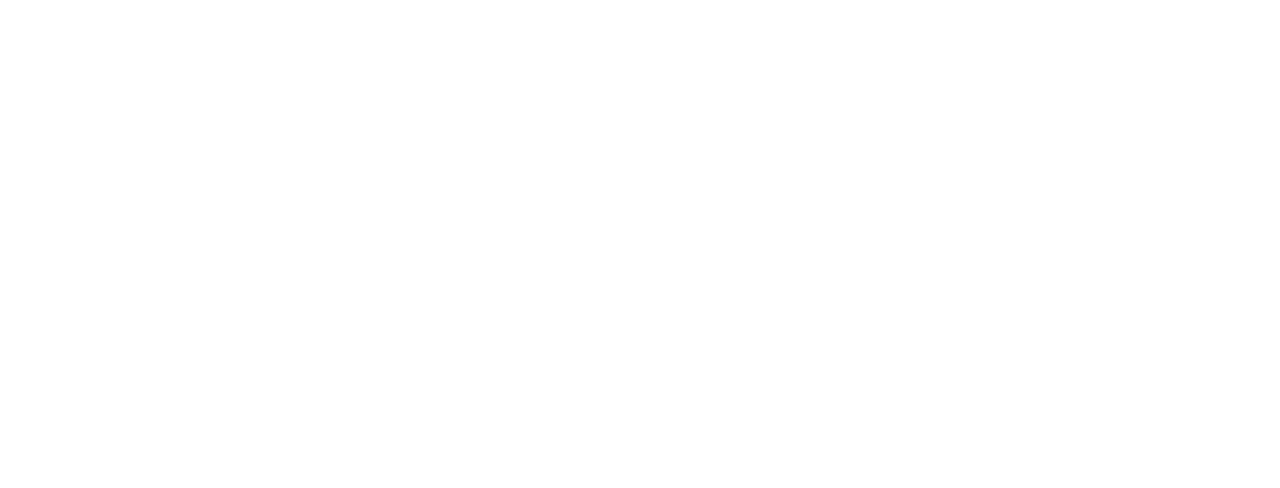
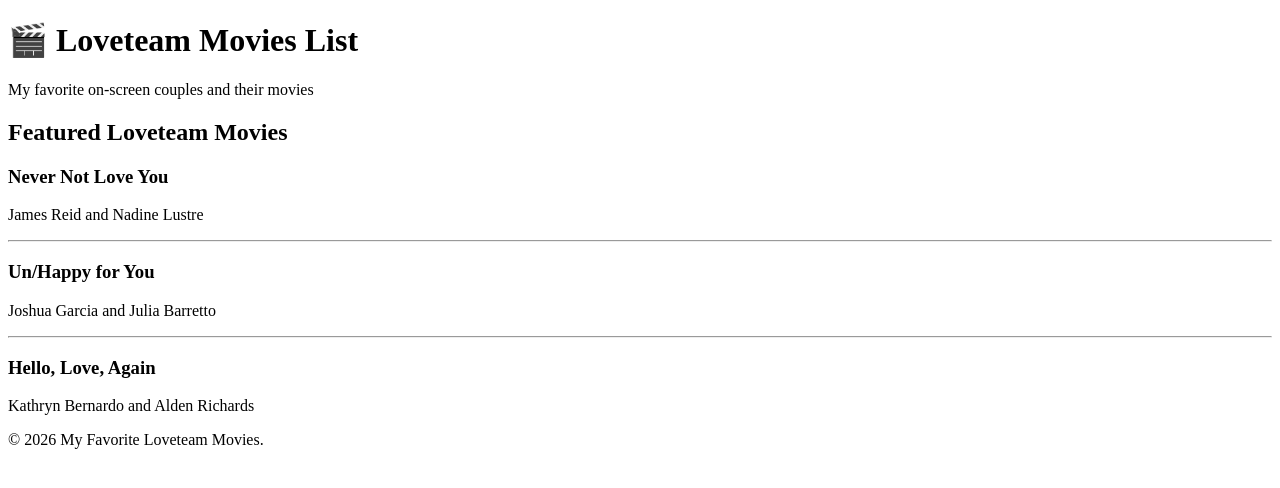
Before and after one commit to stefoine/appdev1-practical-exam, a React (Vite) app: page / in a window 1280 px wide. Shown: the top 488 px of the page. Built offline with nearby package versions, Linux system fonts and the light colour scheme.

Commit message:
Practical Exam Part 2: Component tree created and nested

```diff
--- a/src/App.jsx
+++ b/src/App.jsx
@@ -1,8 +1,14 @@
+import Header from "./components/Header"
+import MovieList from "./components/MovieList"
+import Footer from "./components/Footer"
+
 function App() {
 
   return (
     <>
-
+      <Header />
+      <MovieList />
+      <Footer />
     </>
   )
 }
--- /dev/null
+++ b/src/components/Divider.jsx
@@ -0,0 +1,8 @@
+function Divider() {
+
+    return (
+        <hr />
+    )
+}
+
+export default Divider
--- /dev/null
+++ b/src/components/Footer.jsx
@@ -0,0 +1,9 @@
+function Footer() {
+  return (
+    <footer>
+      <p>&copy; 2026 My Favorite Loveteam Movies.</p>
+    </footer>
+  );
+}
+
+export default Footer
--- /dev/null
+++ b/src/components/Header.jsx
@@ -0,0 +1,11 @@
+function Header() {
+
+  return (
+    <header>
+      <h1>🎬 Loveteam Movies List</h1>
+      <p>My favorite on-screen couples and their movies</p>
+    </header>
+  )
+}
+
+export default Header
--- /dev/null
+++ b/src/components/MovieList.jsx
@@ -0,0 +1,19 @@
+import Divider from "./Divider"
+import MovieOne from "./MovieOne"
+import MovieTwo from "./MovieTwo"
+import MovieThree from "./MovieThree"
+
+function LoveteamList() {
+  return (
+    <>
+      <h2>Featured Loveteam Movies</h2>
+      <MovieOne />
+      <Divider />
+      <MovieTwo />
+      <Divider />
+      <MovieThree />
+    </>
+  );
+}
+
+export default LoveteamList
--- /dev/null
+++ b/src/components/MovieOne.jsx
@@ -0,0 +1,11 @@
+function MovieOne() {
+
+    return (
+        <>
+            <h3>Never Not Love You</h3>
+            <p>James Reid and Nadine Lustre</p>
+        </>
+    )
+}
+
+export default MovieOne
--- /dev/null
+++ b/src/components/MovieThree.jsx
@@ -0,0 +1,11 @@
+function MovieThree() {
+
+    return (
+        <>
+            <h3>Hello, Love, Again</h3>
+            <p>Kathryn Bernardo and Alden Richards</p>
+        </>
+    )
+}
+
+export default MovieThree
--- /dev/null
+++ b/src/components/MovieTwo.jsx
@@ -0,0 +1,11 @@
+function MovieTwo() {
+
+    return (
+        <>
+            <h3>Un/Happy for You</h3>
+            <p>Joshua Garcia and Julia Barretto</p>
+        </>
+    )
+}
+
+export default MovieTwo
```
Also changed, not shown: 1 other file (tests, documents, lock files or other folders).
